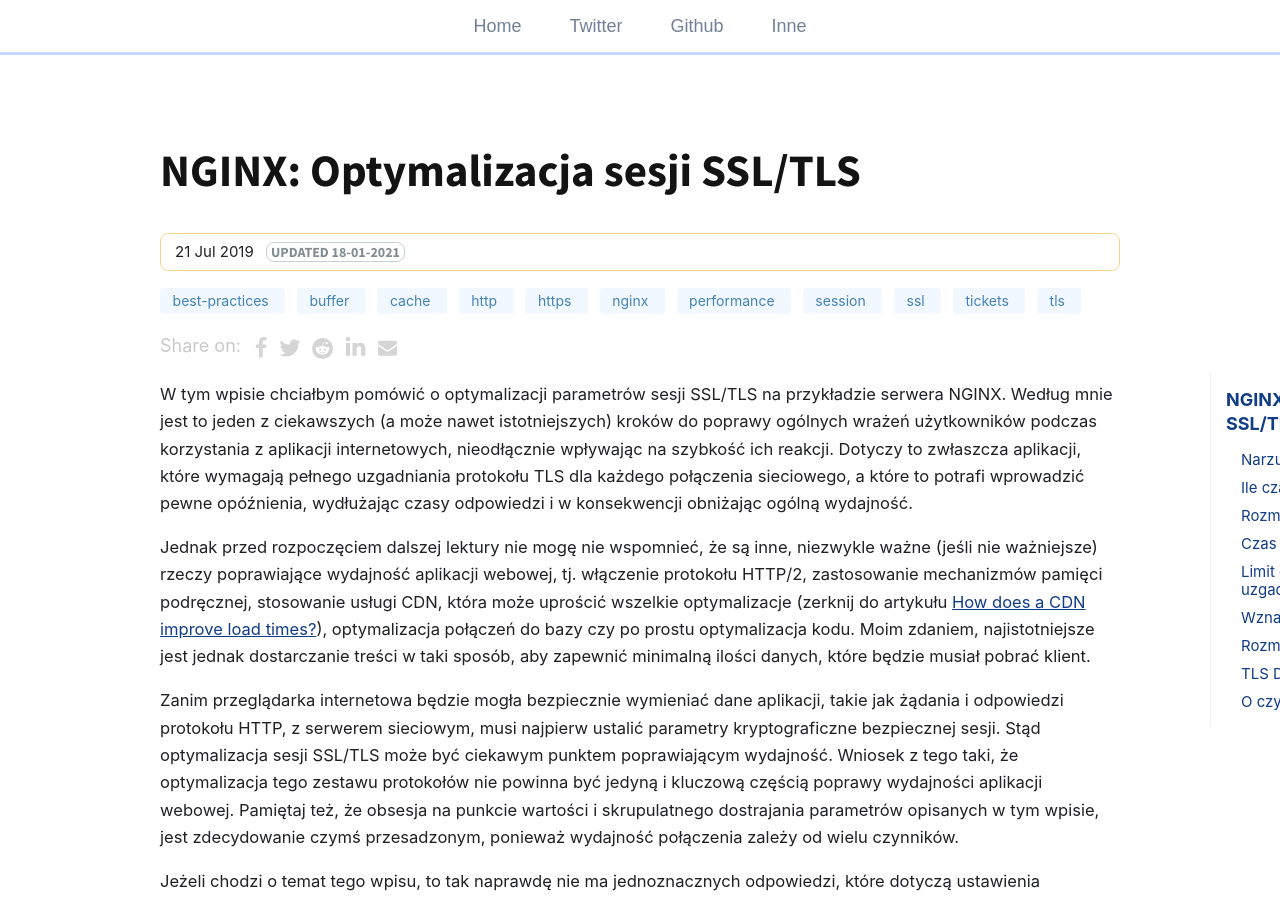
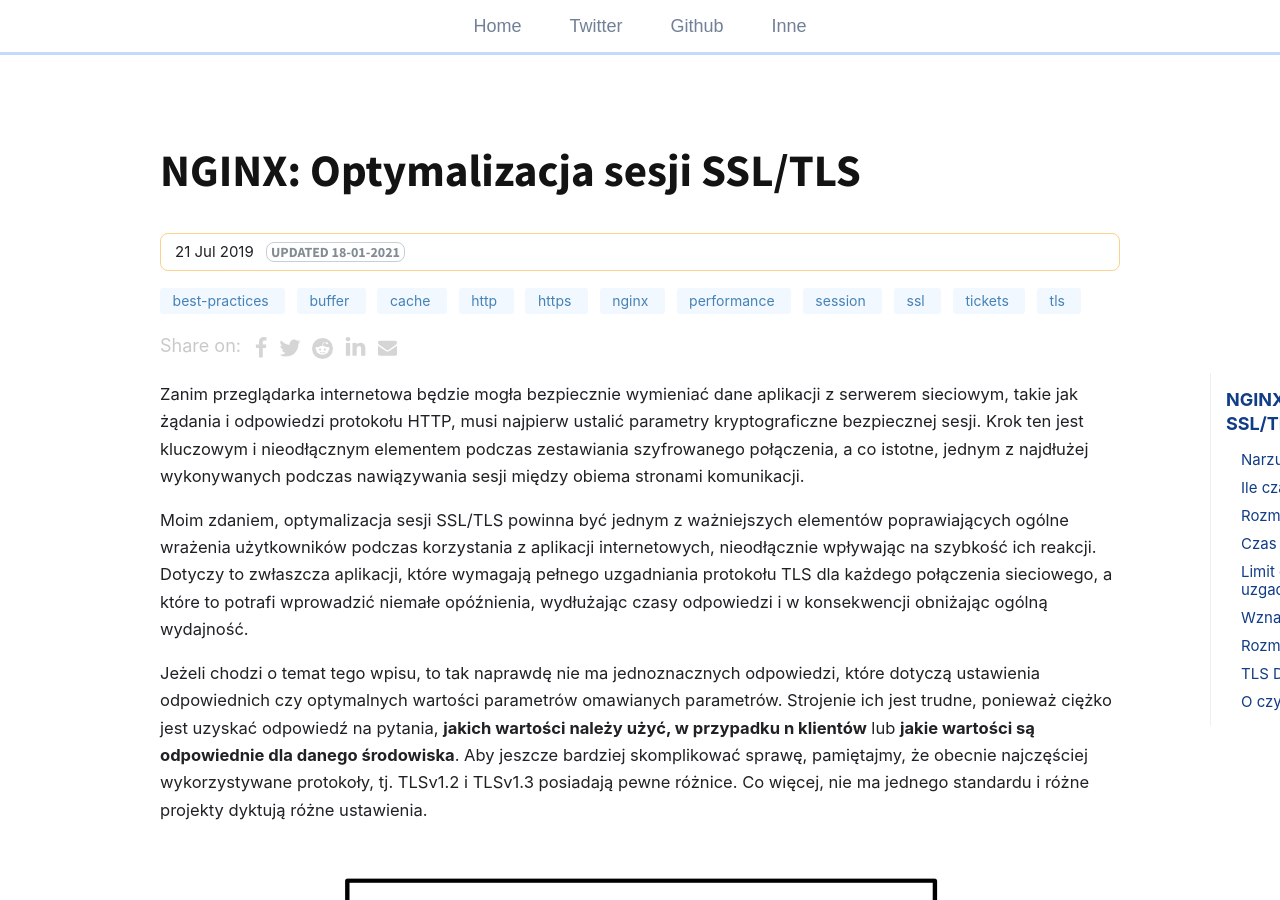
Before and after one commit to git04112019/trimstray.github.io, a Jekyll site: the page built from _posts/2019-07-21-nginx-optymalizacja_sesji_ssl-tls.md, in a window 1280 px wide and 900 px high. Built offline with Jekyll 4.4.1, drawn with Linux system fonts in a browser that asks for light colours; comment, search, counter and statistics services are not loaded; some of the changed text lies outside the part shown.

Commit message:
uncommited changes - signed-off-by: trimstray <trimstray@gmail.com>

```diff
--- a/_posts/2019-07-21-nginx-optymalizacja_sesji_ssl-tls.md
+++ b/_posts/2019-07-21-nginx-optymalizacja_sesji_ssl-tls.md
@@ -11,11 +11,9 @@ toc: true
 last_modified_at: 2021-01-18 00:00:00 +0000
 ---
 
-W tym wpisie chciałbym pomówić o optymalizacji parametrów sesji SSL/TLS na przykładzie serwera NGINX. Według mnie jest to jeden z ciekawszych (a może nawet istotniejszych) kroków do poprawy ogólnych wrażeń użytkowników podczas korzystania z aplikacji internetowych, nieodłącznie wpływając na szybkość ich reakcji. Dotyczy to zwłaszcza aplikacji, które wymagają pełnego uzgadniania protokołu TLS dla każdego połączenia sieciowego, a które to potrafi wprowadzić pewne opóźnienia, wydłużając czasy odpowiedzi i w konsekwencji obniżając ogólną wydajność.
+Zanim przeglądarka internetowa będzie mogła bezpiecznie wymieniać dane aplikacji z serwerem sieciowym, takie jak żądania i odpowiedzi protokołu HTTP, musi najpierw ustalić parametry kryptograficzne bezpiecznej sesji. Krok ten jest kluczowym i nieodłącznym elementem podczas zestawiania szyfrowanego połączenia, a co istotne, jednym z najdłużej wykonywanych podczas nawiązywania sesji między obiema stronami komunikacji.
 
-Jednak przed rozpoczęciem dalszej lektury nie mogę nie wspomnieć, że są inne, niezwykle ważne (jeśli nie ważniejsze) rzeczy poprawiające wydajność aplikacji webowej, tj. włączenie protokołu HTTP/2, zastosowanie mechanizmów pamięci podręcznej, stosowanie usługi CDN, która może uprościć wszelkie optymalizacje (zerknij do artykułu [How does a CDN improve load times?](https://www.cloudflare.com/learning/cdn/performance/)), optymalizacja połączeń do bazy czy po prostu optymalizacja kodu. Moim zdaniem, najistotniejsze jest jednak dostarczanie treści w taki sposób, aby zapewnić minimalną ilości danych, które będzie musiał pobrać klient.
-
-Zanim przeglądarka internetowa będzie mogła bezpiecznie wymieniać dane aplikacji, takie jak żądania i odpowiedzi protokołu HTTP, z serwerem sieciowym, musi najpierw ustalić parametry kryptograficzne bezpiecznej sesji. Stąd optymalizacja sesji SSL/TLS może być ciekawym punktem poprawiającym wydajność. Wniosek z tego taki, że optymalizacja tego zestawu protokołów nie powinna być jedyną i kluczową częścią poprawy wydajności aplikacji webowej. Pamiętaj też, że obsesja na punkcie wartości i skrupulatnego dostrajania parametrów opisanych w tym wpisie, jest zdecydowanie czymś przesadzonym, ponieważ wydajność połączenia zależy od wielu czynników.
+Moim zdaniem, optymalizacja sesji SSL/TLS powinna być jednym z ważniejszych elementów poprawiających ogólne wrażenia użytkowników podczas korzystania z aplikacji internetowych, nieodłącznie wpływając na szybkość ich reakcji. Dotyczy to zwłaszcza aplikacji, które wymagają pełnego uzgadniania protokołu TLS dla każdego połączenia sieciowego, a które to potrafi wprowadzić niemałe opóźnienia, wydłużając czasy odpowiedzi i w konsekwencji obniżając ogólną wydajność.
 
 Jeżeli chodzi o temat tego wpisu, to tak naprawdę nie ma jednoznacznych odpowiedzi, które dotyczą ustawienia odpowiednich czy optymalnych wartości parametrów omawianych parametrów. Strojenie ich jest trudne, ponieważ ciężko jest uzyskać odpowiedź na pytania, **jakich wartości należy użyć, w przypadku n klientów** lub **jakie wartości są odpowiednie dla danego środowiska**. Aby jeszcze bardziej skomplikować sprawę, pamiętajmy, że obecnie najczęściej wykorzystywane protokoły, tj. TLSv1.2 i TLSv1.3 posiadają pewne różnice. Co więcej, nie ma jednego standardu i różne projekty dyktują różne ustawienia.
 
```
Also changed, not shown: other parts of _posts/2019-07-21-nginx-optymalizacja_sesji_ssl-tls.md (+3 -1 lines).
